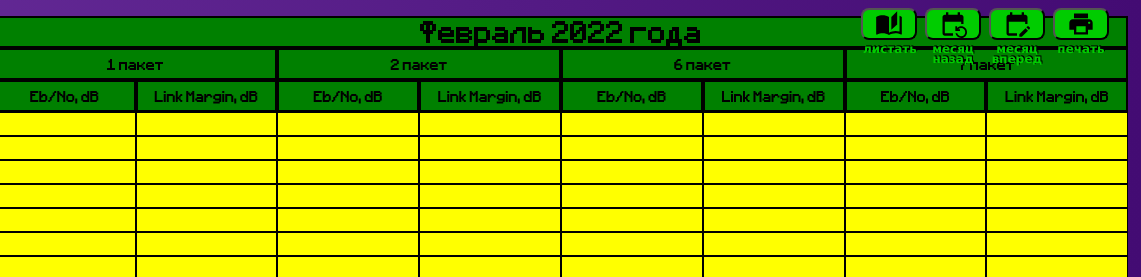
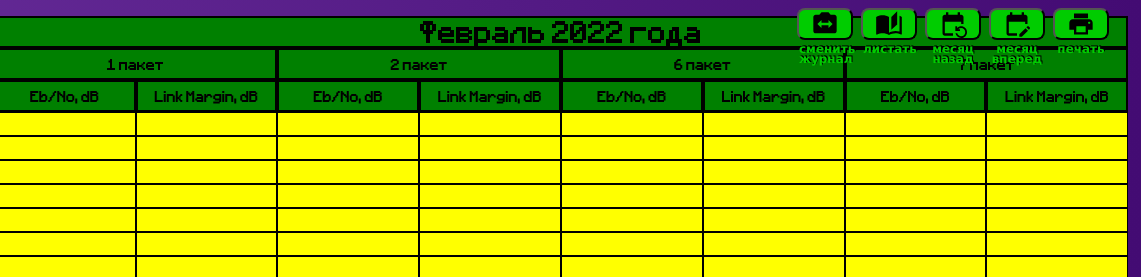
Before and after one commit to VladislavGolikov/journal, a website built with Parcel: page src/index.pug in a window 1280 px wide. Shown: the top 277 px of the page, 139-1280 px from the left. Built offline with nearby package versions, Linux system fonts and the light colour scheme.

Commit message:
добавлена кнопка сменить журнал, но без действия

```diff
--- a/src/index.pug
+++ b/src/index.pug
@@ -8,6 +8,8 @@ html(lang='ru')
   body
     .logo
       img.logotype(src='./icons/logo.svg' alt='gazprom')
+    button.changeJournal
+      .caption сменить журнал
     button.changePage
       .caption листать
     button.changeMonthForward
--- a/src/main.scss
+++ b/src/main.scss
@@ -86,6 +86,11 @@ body {
         }
 
     }
+    .changeJournal {
+        @extend %buttons;
+        right: 36vh;
+        background-image: url('./icons/journal.svg');
+    }
     .changePage {
         @extend %buttons;
         right: 28vh;
```
Also changed, not shown: src/icons/journal.svg (added).
